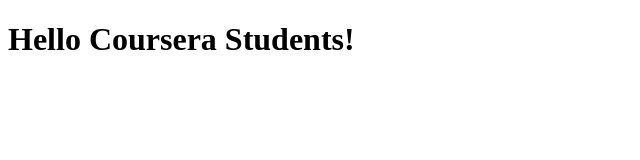
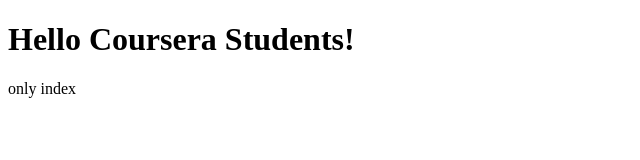
Before and after one commit to ltbicudo/coursera-single-page-application, a plain HTML site: page index.html in a window 1280 px wide. Shown: the full height of the page, 0-640 px from the left. Drawn offline with Linux system fonts and the light colour scheme.

Commit message:
SourceTree test

```diff
--- a/index.html
+++ b/index.html
@@ -6,5 +6,6 @@
   </head>
   <body>
     <h1>Hello Coursera Students!</h1>
+	only index
   </body>
 </html>
```
